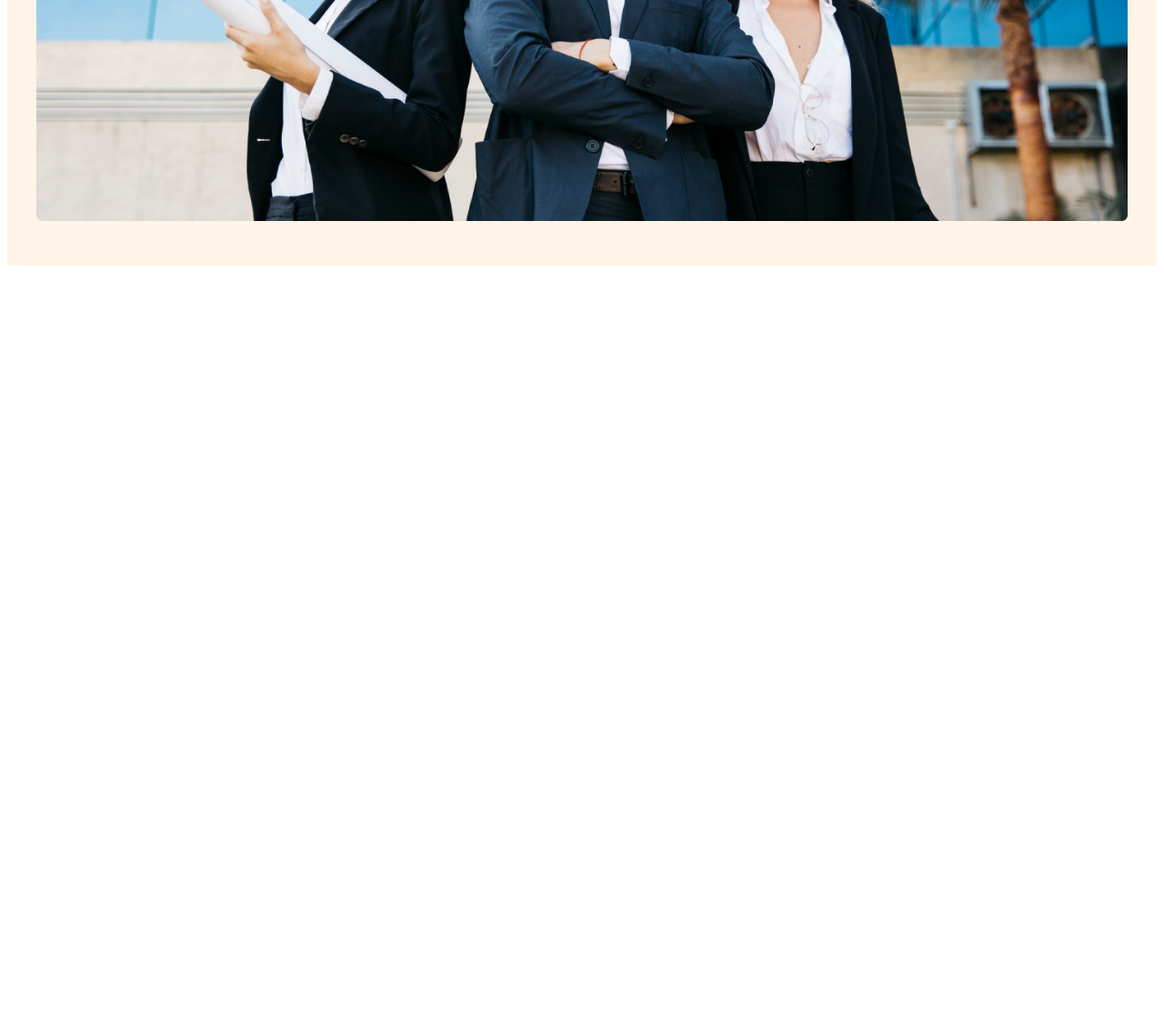
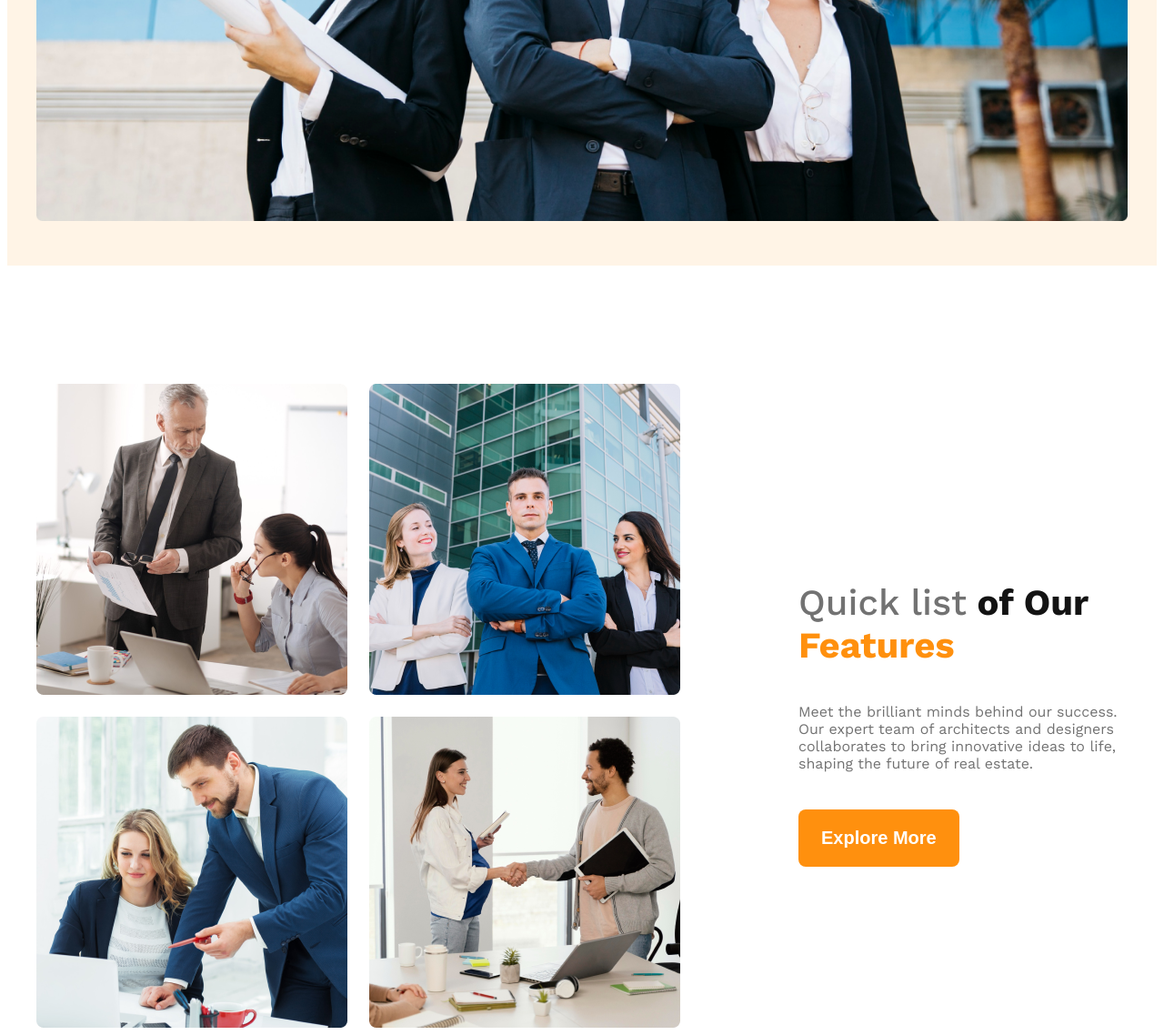
Before and after one commit to kaijentuhyo/G3-Architects, a plain HTML site: page index.html in a window 1280 px wide. Shown: the part 931-2069 px from the top of the page at 91% size. Before the commit the page ends 1231 px from the top, so only its background shows below. Drawn offline with nearby package versions, Linux system fonts and the light colour scheme.

Commit message:
Implemented the teams section.

```diff
--- a/index.html
+++ b/index.html
@@ -37,7 +37,21 @@
     </header>
     <!-- Header Section Ends -->
     <main>
-
+        <!-- Teams Section Starts -->
+        <section class="teams display-flex">
+            <div class="team-image-container">
+                <img src="images/team1.png" alt="">
+                <img src="images/team2.png" alt="">
+                <img src="images/team3.png" alt="">
+                <img src="images/team4.png" alt="">
+            </div>
+            <div class="features">
+                <h3 class="feature-title"><span id="quick-list" class="dark-3">Quick list</span> <span class="dark-1">of Our</span><br><span id="features" class="text-primary">Features</span></h3>
+                <p class="feature-description dark-3">Meet the brilliant minds behind our success. Our expert team of architects and designers collaborates to bring innovative ideas to life, shaping the future of real estate.</p>
+                <button class="btn-primary">Explore More</button>
+            </div>
+        </section>
+        <!-- Teams Section Ends -->
     </main>
     <footer>
 
--- a/styles/style.css
+++ b/styles/style.css
@@ -8,6 +8,10 @@
 
 .display-flex {
     display: flex;
+}
+
+.text-primary {
+    color: #FF900E;
 }
 
 .dark-1 {
@@ -91,10 +95,70 @@
 
 /* Header Section Styles Ends */
 
+/* Main Section Styles Starts */
+
+main {
+    max-width: 1200px;
+    margin: 0 auto;
+}
+
+main section {
+    margin-top: 130px;
+}
+
+/* Teams Section Styles Starts */
+
+.teams {
+    align-items: center;
+}
+
+.team-image-container {
+    display: grid;
+    grid-template-columns: repeat(2, 1fr);
+    gap: 24px;
+}
+
+.features {
+    margin-left: 130px;
+    max-width: 530px;
+}
+
+.feature-title {
+    font-size: 2.5rem;
+    font-weight: 700;
+}
+
+#quick-list {
+    font-weight: 500;
+}
+
+/* Teams Section Styles Ends */
+
+/* Main Section Styles Ends */
+
 /* Resposive Media Query */
 
+/* Small Size Device */
 @media screen and (max-width: 576px) {
-    .navbar, .nav-links {
+    .navbar,
+    .nav-links,
+    .teams {
         flex-direction: column;
     }
+    .team-image-container {
+        grid-template-columns: repeat(1, 1fr);
+    }
+    .features {
+        margin-left: 20px;
+    }
 }
+
+/* Medium Size Device*/
+@media screen and (min-width: 576px) and (max-width: 992px) {
+    .teams {
+        flex-direction: column;
+    }
+    .features {
+        margin-left: 50px auto;
+    }
+}
```
